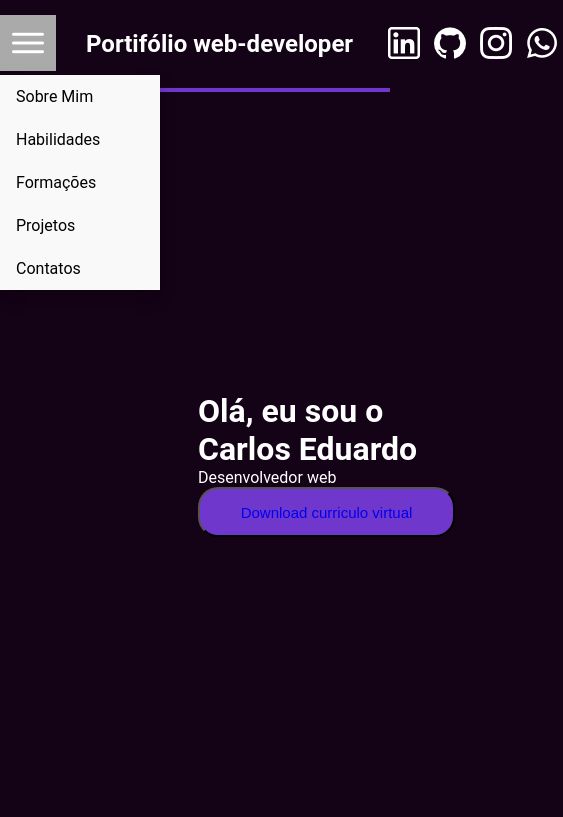
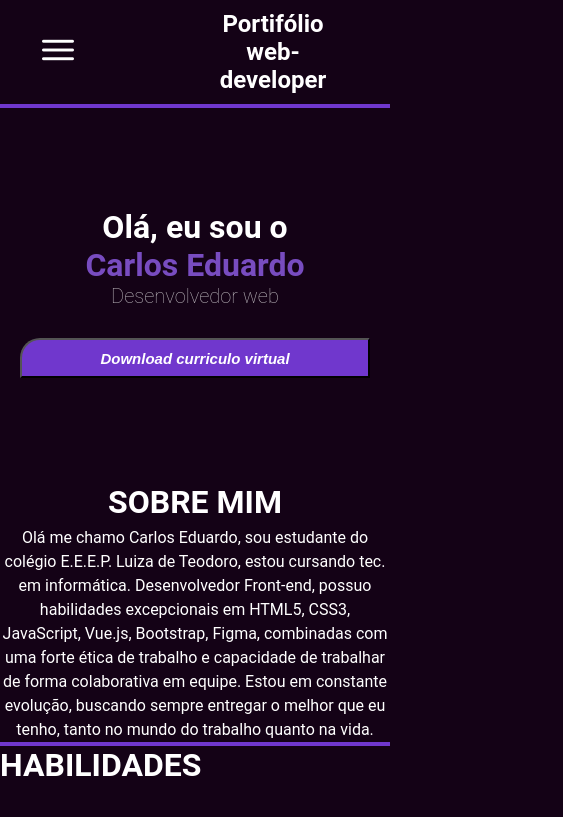
Before and after one commit to cadu06/portfolio, a plain HTML site: page index.html in a window 390 px wide. Shown: the top 817 px of the page, 563 px wide, since content can reach past the window. Drawn offline with Linux system fonts and the light colour scheme.

Commit message:
main responsive

```diff
--- a/css/style.css
+++ b/css/style.css
@@ -1,97 +1,163 @@
-*{margin: 0; padding: 0; box-sizing: border-box; text-decoration: none;}
+* { margin: 0; padding: 0; box-sizing: border-box; text-decoration: none;}
 
 @import url('https://fonts.googleapis.com/css2?family=Roboto:ital,wght@0,100;0,300;0,400;0,500;0,700;0,900;1,100;1,300;1,400;1,500;1,700;1,900&display=swap');
 
-body{
+body {
     background-color: #140216;
     font-family: "Roboto", sans-serif;
 }
 
 /* -------------- nav --------------- */
 
-nav{
-    display: flex;
-    justify-content: space-around;
-    white-space: nowrap;
-    border-bottom: solid 4px #7037CD;
+/* Define o estilo para o elemento nav */
+nav {
+    display: flex; /* Usa flexbox para layout */
+    justify-content: space-between; /* Alinha os itens horizontalmente */
+    align-items: center; /* Alinha os itens verticalmente */
+    padding: 10px 20px; /* Adiciona espaçamento interno */
+    border-bottom: solid 4px #7037CD; /* Adiciona uma borda na parte inferior */
+    flex-wrap: wrap; /* Permite que os itens se ajustem à largura da tela */
 }
 
-nav h1{
-    color: #fff;
-    padding: 30px;
+/* Define o estilo para o título h1 dentro do nav */
+nav h1 {
+    color: #fff; /* Define a cor do texto */
+    flex: 1; /* Para o h1 ocupar o espaço restante e ficar centralizado */
+    text-align: center; /* Centraliza o texto */
+    margin-left: 100px;
 }
 
-.social-media img{
-    filter: invert();
-    margin-top: 22px;
-    padding: 5px;
-    cursor: pointer;
+/* Define o estilo para o contêiner das redes sociais */
+.social-media {
+    margin-right: 20px; /* Reduz o espaçamento entre a borda e as imagens */
 }
 
-.dropbtn {
-    filter: invert();
-    padding: 12px;
-    border: none;
-    cursor: pointer;
-    margin-top: 15px;
+/* Define o estilo para as imagens das redes sociais */
+.media {
+    filter: invert(); /* Inverte as cores das imagens */
+    margin: 5px; /* Adiciona espaçamento entre os ícones */
+    cursor: pointer; /* Define o cursor como ponteiro */
+    width: 32px; /* Define a largura dos ícones */
+    height: auto; /* Mantém a proporção da altura */
 }
 
-.dropdown {
-    position: relative;
-    display: inline-block;
+/* Define o estilo para o botão do dropdown */
+.dropbtn {
+    filter: invert(); /* Inverte as cores do botão */
+    padding: 12px; /* Adiciona preenchimento interno */
+    border: none; /* Remove a borda */
+    cursor: pointer; /* Define o cursor como ponteiro */
+    margin: 5px 10px; /* Adiciona espaçamento entre o botão e as bordas */
 }
 
+/* Define o estilo para o conteúdo do dropdown */
 .dropdown-content {
-    display: none;
-    position: absolute;
-    background-color: #f9f9f9;
-    min-width: 160px;
-    box-shadow: 0px 8px 16px 0px rgba(0,0,0,0.2);
-    z-index: 1;
+    display: none; /* Inicialmente oculta o conteúdo do dropdown */
+    position: absolute; /* Posiciona absolutamente em relação ao elemento pai */
+    background-color: #f9f9f9; /* Define a cor de fundo */
+    min-width: 160px; /* Define a largura mínima */
+    box-shadow: 0px 8px 16px 0px rgba(0, 0, 0, 0.2); /* Adiciona uma sombra */
+    z-index: 1; /* Define a ordem de empilhamento */
+    margin: 5px 10px; /* Adiciona espaçamento entre o menu e as bordas */
 }
 
+/* Define o estilo para os links do dropdown */
 .dropdown-content a {
-    color: black;
-    padding: 12px 16px;
-    text-decoration: none;
-    display: block;
+    color: black; /* Define a cor do texto */
+    padding: 12px 16px; /* Adiciona preenchimento interno */
+    text-decoration: none; /* Remove a decoração de texto */
+    display: block; /* Faz os links ocuparem toda a largura disponível */
 }
 
+/* Define o estilo para os links do dropdown quando hover */
 .dropdown-content a:hover {
-    background-color: #68B2F8;
+    background-color: #68B2F8; /* Altera a cor de fundo quando hover */
 }
 
+/* Define o estilo para mostrar o conteúdo do dropdown quando hover no botão */
 .dropdown:hover .dropdown-content {
-    display: block;
+    display: block; /* Mostra o conteúdo do dropdown quando hover no botão */
 }
 
+/* Define o estilo para alterar a cor de fundo do botão quando hover */
 .dropdown:hover .dropbtn {
-    background-color: #555;
+    background-color: #555; /* Altera a cor de fundo do botão quando hover */
 }
 
+
 /* --------------- main --------------- */
+
 main {
     color: #fff;
 }
 
-.ola{
-    width: 241px;
-    height: 28px;
-    margin: 300px 198px;
+.ola {
+    max-width: 100%;
+    height: auto;
+    margin: 200px 200px;
+    text-align: left;
 }
 
-.ola button{
-    width: 257px;
-    height: 50px;
+.ola-btn {
+    width: 100%;
+    max-width: 300px;
+    height: 40px;
+    margin-top: 30px;
     background-color: #7037CD;
-    border-radius: 20px;
+    border-radius: 20px 0 0 0;
+}
+
+.ola-btn a{
     font-size: 15px;
     color: #fff;
+    font-style: italic;
 }
 
-.sobre-mim{
+.ola p{
+    font-size: 20px;
+    font-weight: lighter;
+    color: rgba(255, 255, 255, 0.7);
+}
+
+.name{
+    color: #784CC0
+}
+
+.sobre-mim {
+    max-width: 100%;
+    height: auto;
+    width: 600px;
+    margin: 100px auto;
     text-align: center;
-    width: 402px;
-    height: 169px;
-    margin: 400px auto;
+    line-height: 1.5;
 }
+
+.linha{
+    border-bottom: solid 4px #7037CD; /* Adiciona uma borda na parte inferior */
+    margin-top: -50px;
+}
+
+
+/* -------------------- habilidades ------------------- */
+
+@media screen and (max-width: 768px) {
+    .social-media img {
+        display: none; /* Oculta as imagens das redes sociais */
+    }
+
+    .ola {
+        margin: 100px 20px; /* Reduz a margem nas telas menores */
+        text-align: center; /* Centraliza o texto */
+    }
+
+    .ola-btn {
+        width: 100%; /* Ocupa a largura total */
+        max-width: none; /* Remove a largura máxima */
+    }
+
+    .sobre-mim {
+        width: 100%; /* Ocupa a largura total */
+        max-width: 100%; /* Define a largura máxima como 100% */
+        margin: 50px auto; /* Centraliza verticalmente */
+    }
+}
--- a/index.html
+++ b/index.html
@@ -25,19 +25,19 @@
             <h1>Portifólio web-developer</h1>
 
             <div class="social-media">
-                <a href="https://www.linkedin.com/in/carlos-eduardo-s-lima-2347ab2b3" target="_blank"><img class="social-media" src="/img/linkedin.png" alt="Linkedin"></a>
-                <a href="https://github.com/cadu06" target="_blank"><img class="social-media" src="/img/github.png" alt="Git-hub"></a>
-                <a href="https://www.instagram.com/cadu_06_lima/" target="_blank"><img class="social-media" src="/img/instagram.png" alt="Instagram"></a>
-                <a href="https://web.whatsapp.com/" target="_blank"><img class="social-media" src="/img/whatsapp.png" alt="Whatsapp"></a>
+                <a href="https://www.linkedin.com/in/carlos-eduardo-s-lima-2347ab2b3" target="_blank"><img class="media" src="/img/linkedin.png" alt="Linkedin"></a>
+                <a href="https://github.com/cadu06" target="_blank"><img class="media" src="/img/github.png" alt="Git-hub"></a>
+                <a href="https://www.instagram.com/cadu_06_lima/" target="_blank"><img class="media" src="/img/instagram.png" alt="Instagram"></a>
+                <a href="https://web.whatsapp.com/" target="_blank"><img class="media" src="/img/whatsapp.png" alt="Whatsapp"></a>
             </div>
         </nav>
     </header>
 
     <main>
         <div class="ola">
-            <h1>Olá, eu sou o <br> Carlos Eduardo<br></h1>
+            <h1>Olá, eu sou o <br> <span class="name">Carlos Eduardo</span><br></h1>
             <p>Desenvolvedor web</p>
-            <button type="button"><a href="#">Download curriculo virtual</a></button>
+            <button type="button" class="ola-btn"><a href="#"><b>Download curriculo virtual</b></a></button>
         </div>
 
         <div class="foto">
@@ -48,6 +48,13 @@
             <h1>SOBRE MIM</h1>
             <p>Olá me chamo Carlos Eduardo, sou estudante do colégio E.E.E.P. Luiza de Teodoro, estou cursando tec. em informática. Desenvolvedor Front-end, possuo habilidades excepcionais em HTML5, CSS3, JavaScript, Vue.js, Bootstrap, Figma, combinadas com uma forte ética de trabalho e capacidade de trabalhar de forma colaborativa em equipe. Estou em constante evolução, buscando sempre entregar o melhor que eu tenho, tanto no mundo do trabalho quanto na vida.</p>
         </div>
+
+        <div class="linha"></div>
+
+        <div class="habilidades">
+            <h1>HABILIDADES</h1>
+        </div>
+
     </main>
 
     <footer>
```
